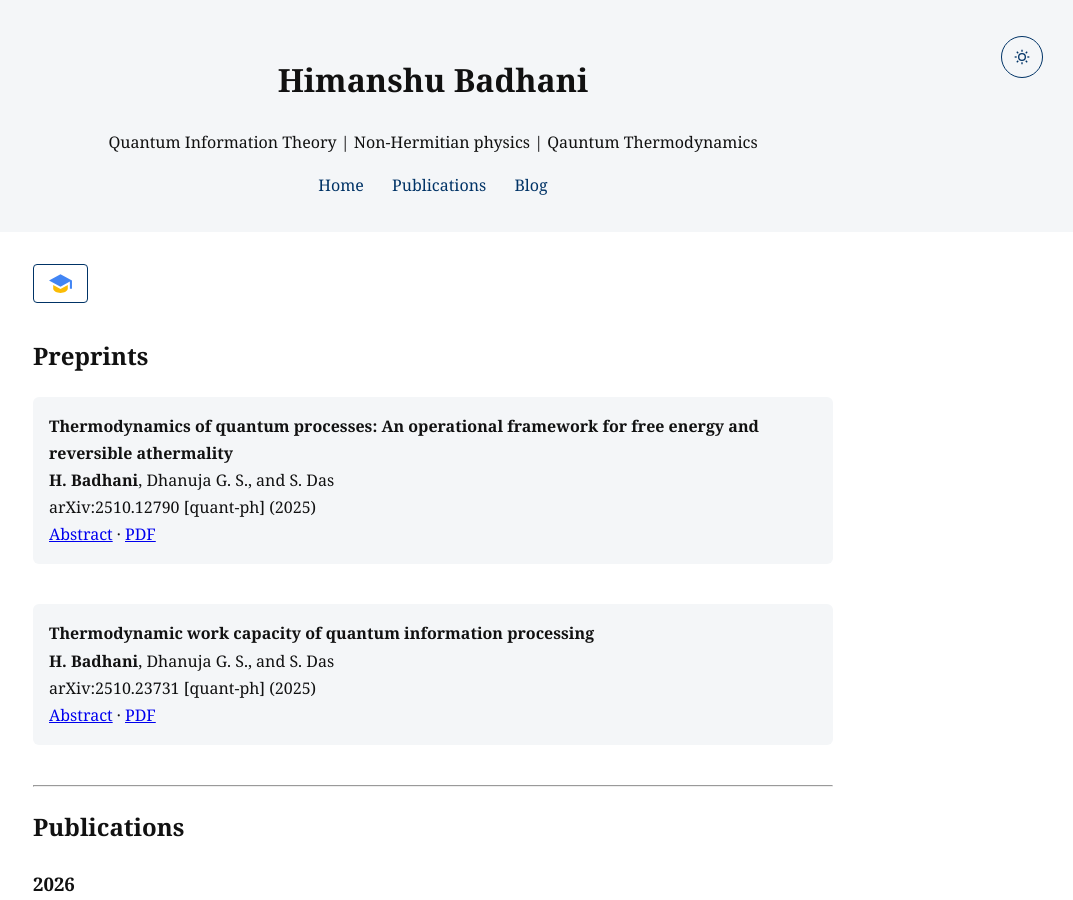
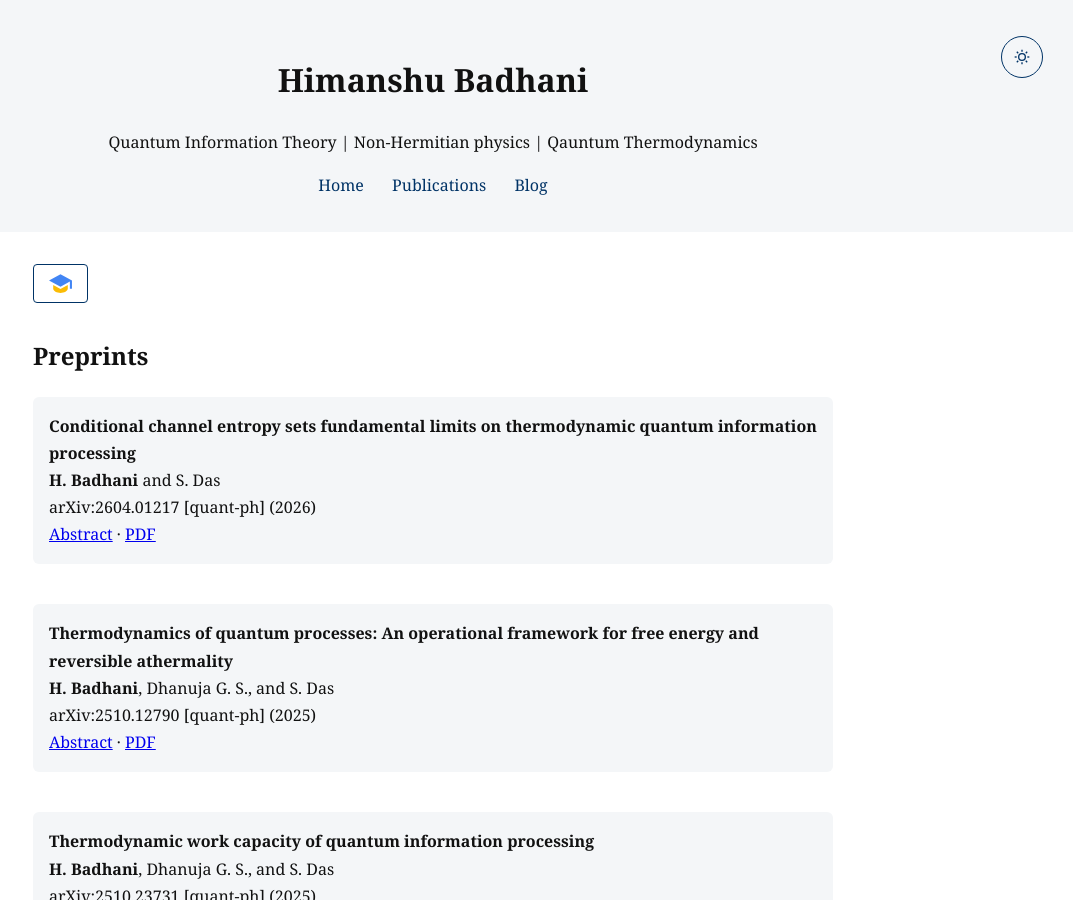
Before and after one commit to himanshubadhani/himanshubadhani.github.io, a Jekyll site: the page built from publications.md, in a window 1280 px wide and 900 px high. Shown: the whole window, without its empty margins (207-1280 px from the left). Built offline with Jekyll 4.4.1, drawn with Linux system fonts in a browser that asks for light colours.

Commit message:
Update preprints.yml

```diff
--- a/_data/preprints.yml
+++ b/_data/preprints.yml
@@ -1,3 +1,10 @@
+- title: "Conditional channel entropy sets fundamental limits on thermodynamic quantum information processing"
+  authors: "<strong>H. Badhani</strong> and S. Das"
+  archive: "arXiv:2604.01217 [quant-ph]"
+  year: 2026
+  abstract: "https://arxiv.org/abs/2604.01217"
+  pdf: "https://arxiv.org/pdf/2604.01217"
+
 - title: "Thermodynamic work capacity of quantum information processing"
   authors: "<strong>H. Badhani</strong>, Dhanuja G. S., and S. Das"
   archive: "arXiv:2510.23731 [quant-ph]"
```
